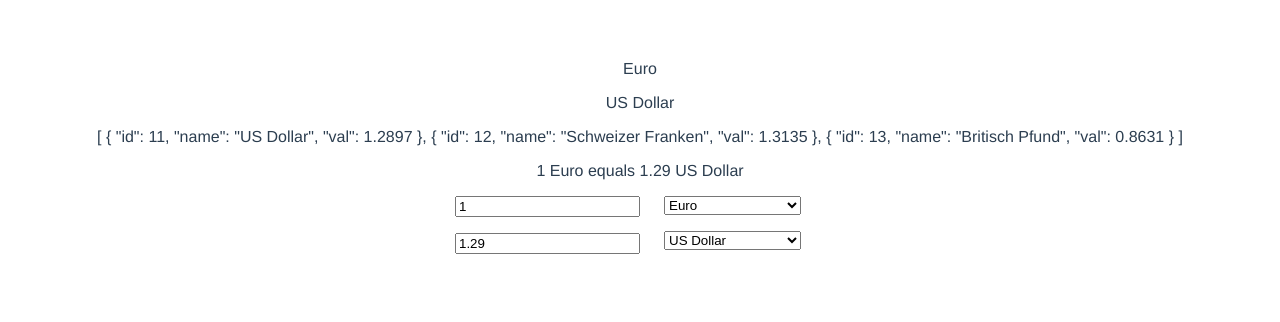
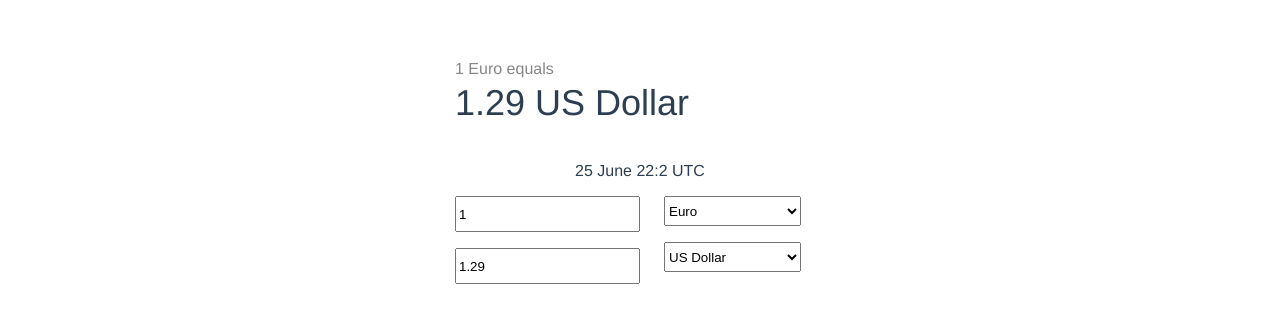
Before and after one commit to akozyreva/fact-set-currency-calculator, a Vue app: page / in a window 1280 px wide. Shown: the top 322 px of the page. Built offline with nearby package versions, Linux system fonts and the light colour scheme.

Commit message:
add date

```diff
--- a/src/components/CurCalculator.vue
+++ b/src/components/CurCalculator.vue
@@ -1,11 +1,16 @@
 <template>
-  <div>
-  <p>{{ selectedBaseCur }}</p>
+  <div class="main-cur-calc-wrapper">
+  <!--<p>{{ selectedBaseCur }}</p>
   <p>{{ selectedTargetCur }}</p>
-  <p>{{ secondInputOptions }}</p>
-
-  <p v-if="(resultRate || resultRate === 0) && (resultRate1 || resultRate1 === 0)">{{ resultRate }} {{ selectedBaseCur }} equals  {{resultRate1 }} {{ selectedTargetCur }}</p>
-  <p v-else>1 {{ selectedBaseCur }} equals  {{rate }} {{ selectedTargetCur }}</p>
+  <p>{{ secondInputOptions }}</p> -->
+  <div v-if="(resultRate || resultRate === 0) && (resultRate1 || resultRate1 === 0)" class="sign-wrapper">
+      <p class="sign-base-cur">{{ resultRate }} {{ selectedBaseCur }} equals </p>
+      <p class="sign-selected-cur"> {{resultRate1 }} {{ selectedTargetCur }}</p>
+  </div>
+  <div v-else>
+    <p>1 {{ selectedBaseCur }} equals  {{rate }} {{ selectedTargetCur }}</p>
+  </div>
+  <p>{{currentDate}}</p>
     <div class="main-cur-wrapper">
         <div class="cur-wrapper">
       <input type="number" v-model="resultRate">
@@ -157,18 +162,31 @@ export default {
             if (newVal === '' ||  newVal.charAt(0) === '-') {
               this.convertedVal =''
               this.convertedVal1 =''
+            }  else if (newVal.charAt(0) === '0') {
+               this.convertedVal1 = 0
+               this.convertedVal = 0
             } else {
               this.convertedVal1 = newVal
               this.convertedVal  =  this.round(this.convertedVal1 / this.rate)
             }
         }
+    },
+    currentDate() {
+      const date = new Date();
+      return `${date.getDate()} ${date.toLocaleString('en-us', { month: 'long' })} ${date.getHours()}:${date.getMinutes()} UTC`
     }
   }
   }
 </script>
 
-<!-- Add "scoped" attribute to limit CSS to this component only -->
 <style scoped>
+  .main-cur-calc-wrapper {
+    overflow: hidden;
+    position: relative;
+    display: block;
+    width: max-content;
+    margin: auto;
+  }
   .main-cur-wrapper {
     overflow: hidden;
     position: relative;
@@ -182,5 +200,21 @@ export default {
     display: block;
     margin: 0 auto;
     margin-bottom: 2vh;
+    height: 30px;
+  }
+  .sign-wrapper {
+    display: table-footer-group
+  }
+  .sign-base-cur {
+    font-size: 16px;
+    color: #878787;
+    margin: 0;
+    padding: 0;
+    float: left;
+  }
+  .sign-selected-cur {
+    font-size: 36px;
+    margin: 22px 0;
+    padding: 0;
   }
 </style>
```
